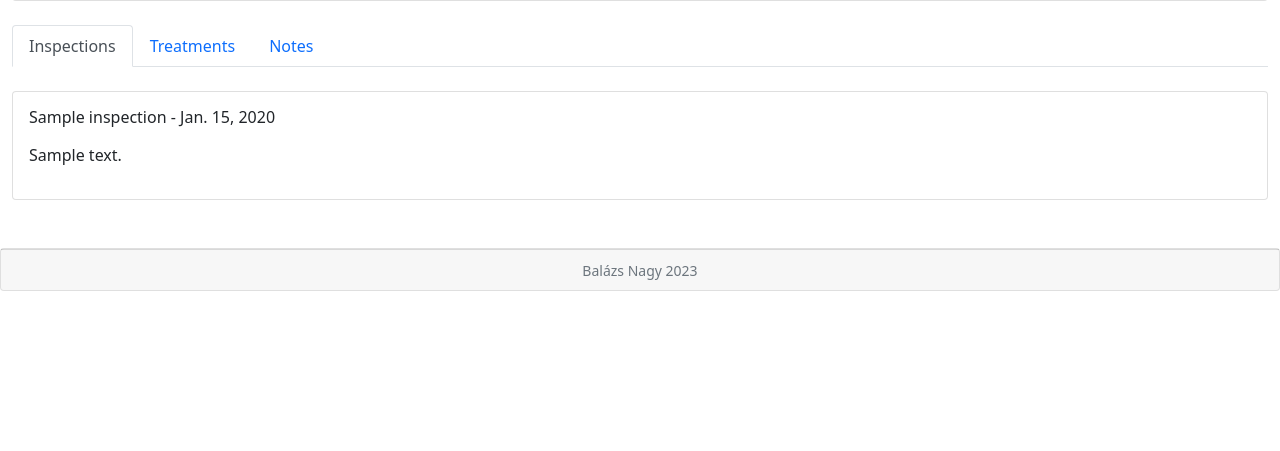
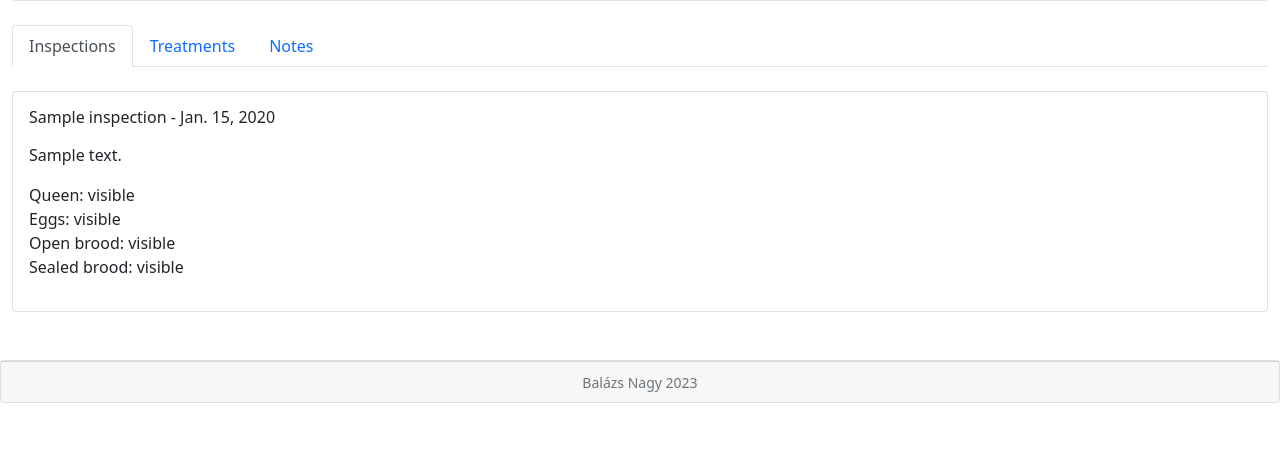
Before and after one commit to nxbalazs/nxBee, a Django app: page /hive_detail/1 in a window 1280 px wide. Shown: the part 416-867 px from the top of the page. Before the commit the page ends 707 px from the top, so only its background shows below. Run offline with Django 4.2, Linux system fonts and the light colour scheme; tables that the repository leaves empty hold one stand-in row (values such as "Sample post").

Commit message:
inspection view

```diff
--- a/hive_management/templates/hive_detail.html
+++ b/hive_management/templates/hive_detail.html
@@ -75,6 +75,33 @@
 
                     <p class="card-text">
                         {{ inspection.description | linebreaks }}
+                        Queen:
+                        {% if inspection.queen == True %}
+                            visible
+                        {% else %}
+                            not visible
+                        {% endif %}
+                        <br>
+                        Eggs:
+                        {% if inspection.eggs == True %}
+                            visible
+                        {% else %}
+                            not visible
+                        {% endif %}
+                        <br>
+                        Open brood:
+                        {% if inspection.open_brood == True %}
+                            visible
+                        {% else %}
+                            not visible
+                        {% endif %}
+                        <br>
+                        Sealed brood:
+                        {% if inspection.sealed_brood == True %}
+                            visible
+                        {% else %}
+                            not visible
+                        {% endif %}
                     </p>
                     </div>
                 </div>
```
Also changed, not shown: hive_management/migrations/0008_alter_inspection_created_on.py (added).
